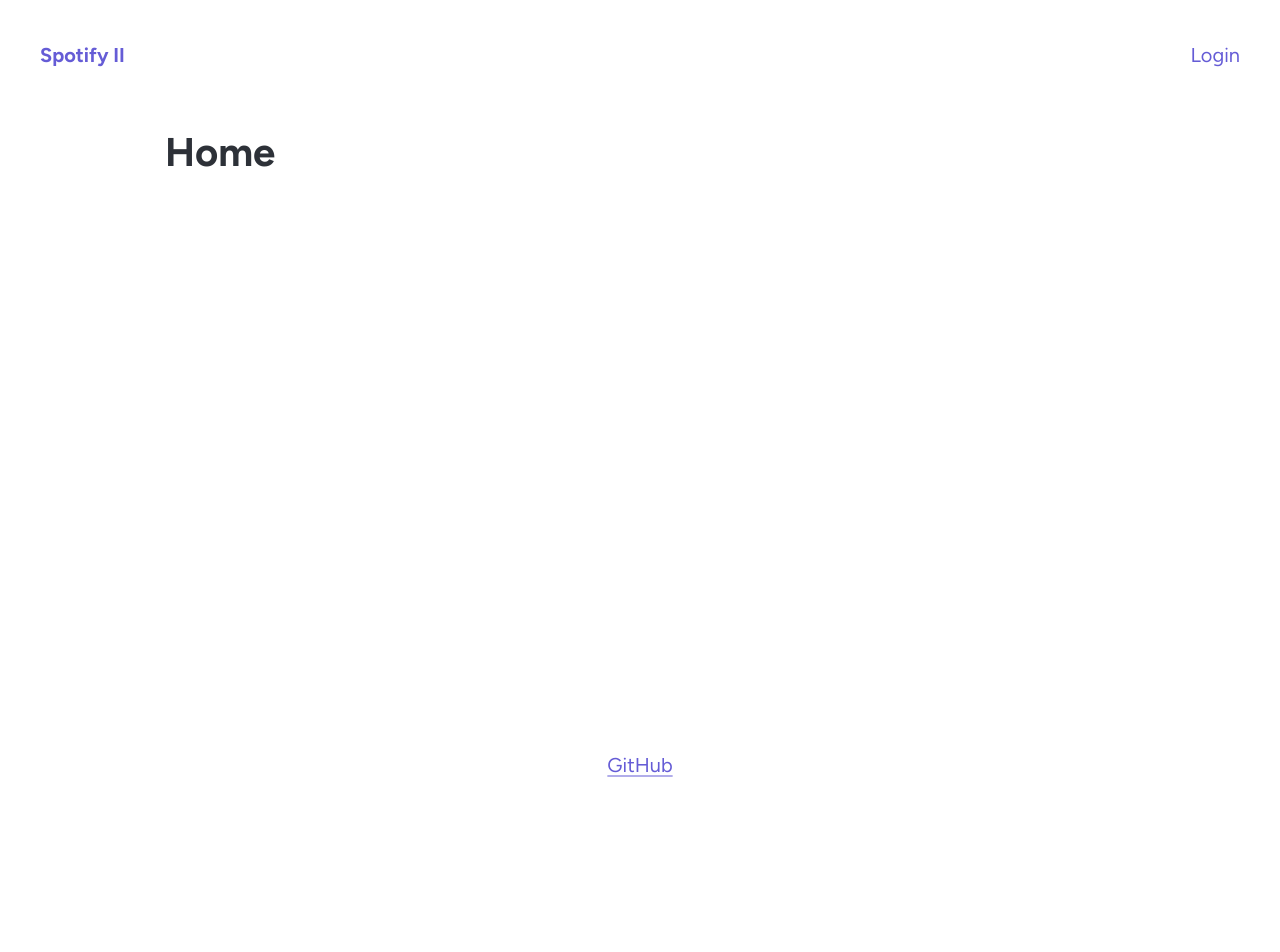
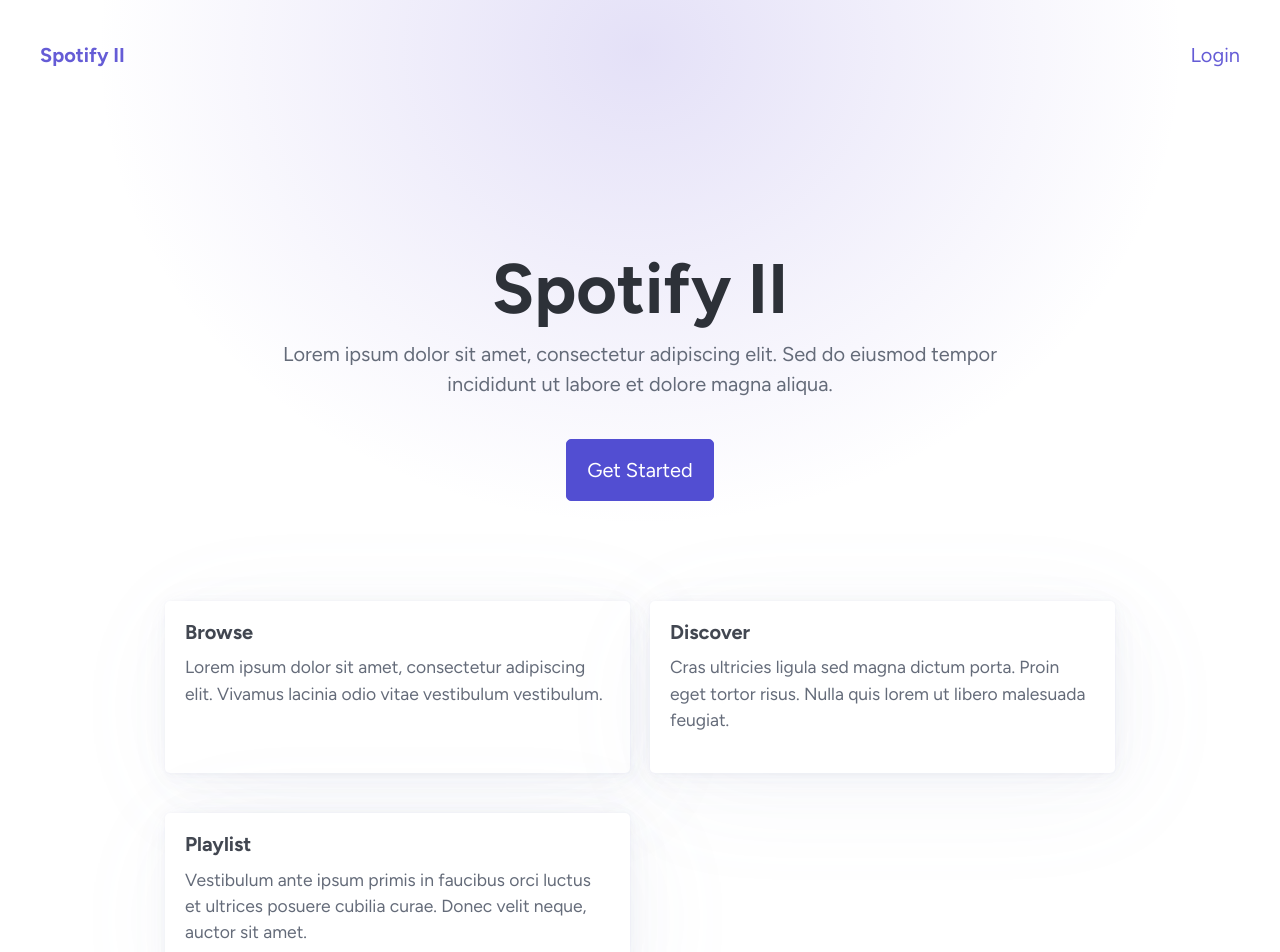
Before and after one commit to matthew-hre/comp-4513-asg-2, a React (Vite) app: page / in a window 1280 px wide. Shown: the top 952 px of the page. Before the commit the page ends 800 px from the top, so only its background shows below. Built offline with nearby package versions, Linux system fonts and the light colour scheme.

Commit message:
home: style landing page (slop) (#7)

```diff
--- /dev/null
+++ b/src/pages/Home.scss
@@ -0,0 +1,54 @@
+#hero {
+  position: relative;
+  text-align: center;
+  padding: 6rem 0 4rem;
+
+  &::before {
+    content: "";
+    position: absolute;
+    top: -32rem;
+    left: 50%;
+    translate: -50% 0;
+    width: 100vw;
+    height: 56rem;
+    background: radial-gradient(ellipse at center,
+        var(--pico-primary-focus) 0%,
+        transparent 60%);
+    opacity: 0.5;
+    z-index: -1;
+    pointer-events: none;
+  }
+
+  hgroup {
+    max-width: 36rem;
+    margin: 0 auto 2rem;
+
+    h1 {
+      font-size: 3.5em;
+      margin-bottom: 0.5rem;
+    }
+  }
+}
+
+#hero-cta {
+  display: inline-block;
+}
+
+#features {
+  display: grid;
+  grid-template-columns: repeat(auto-fit, minmax(16rem, 1fr));
+  gap: var(--pico-spacing);
+  padding-bottom: 4rem;
+
+  article {
+    h3 {
+      font-size: 1rem;
+      margin-bottom: 0.5rem;
+    }
+
+    p {
+      font-size: 0.875rem;
+      color: var(--pico-muted-color);
+    }
+  }
+}
--- a/src/pages/Home.tsx
+++ b/src/pages/Home.tsx
@@ -1,3 +1,48 @@
+import { Link } from "react-router";
+
+import "./Home.scss";
+
 export default function Home() {
-  return <h1>Home</h1>;
+  return (
+    <>
+      <section id="hero">
+        <hgroup>
+          <h1>Spotify II</h1>
+          <p>
+            Lorem ipsum dolor sit amet, consectetur adipiscing elit. Sed do
+            eiusmod tempor incididunt ut labore et dolore magna aliqua.
+          </p>
+        </hgroup>
+        <div id="hero-cta">
+          <Link role="button" to="/login">
+            Get Started
+          </Link>
+        </div>
+      </section>
+
+      <section id="features">
+        <article>
+          <h3>Browse</h3>
+          <p>
+            Lorem ipsum dolor sit amet, consectetur adipiscing elit. Vivamus
+            lacinia odio vitae vestibulum vestibulum.
+          </p>
+        </article>
+        <article>
+          <h3>Discover</h3>
+          <p>
+            Cras ultricies ligula sed magna dictum porta. Proin eget tortor
+            risus. Nulla quis lorem ut libero malesuada feugiat.
+          </p>
+        </article>
+        <article>
+          <h3>Playlist</h3>
+          <p>
+            Vestibulum ante ipsum primis in faucibus orci luctus et ultrices
+            posuere cubilia curae. Donec velit neque, auctor sit amet.
+          </p>
+        </article>
+      </section>
+    </>
+  );
 }
--- a/vite.config.ts
+++ b/vite.config.ts
@@ -3,6 +3,13 @@
 
 // https://vite.dev/config/
 export default defineConfig({
+  css: {
+    preprocessorOptions: {
+      scss: {
+        silenceDeprecations: ["import", "if-function"],
+      },
+    },
+  },
   plugins: [
     react({
       babel: {
```
Also changed, not shown: 1 other file (tests, documents, lock files or other folders).
